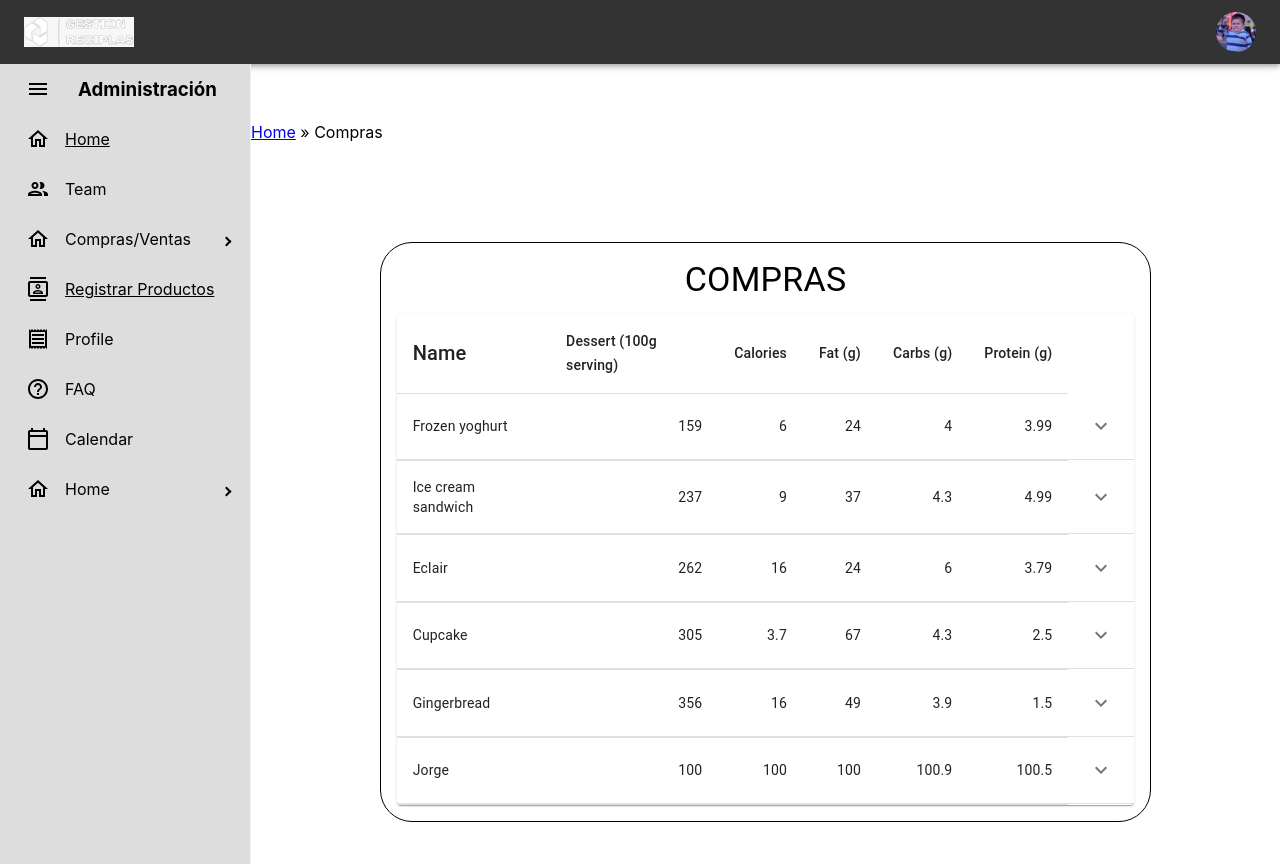
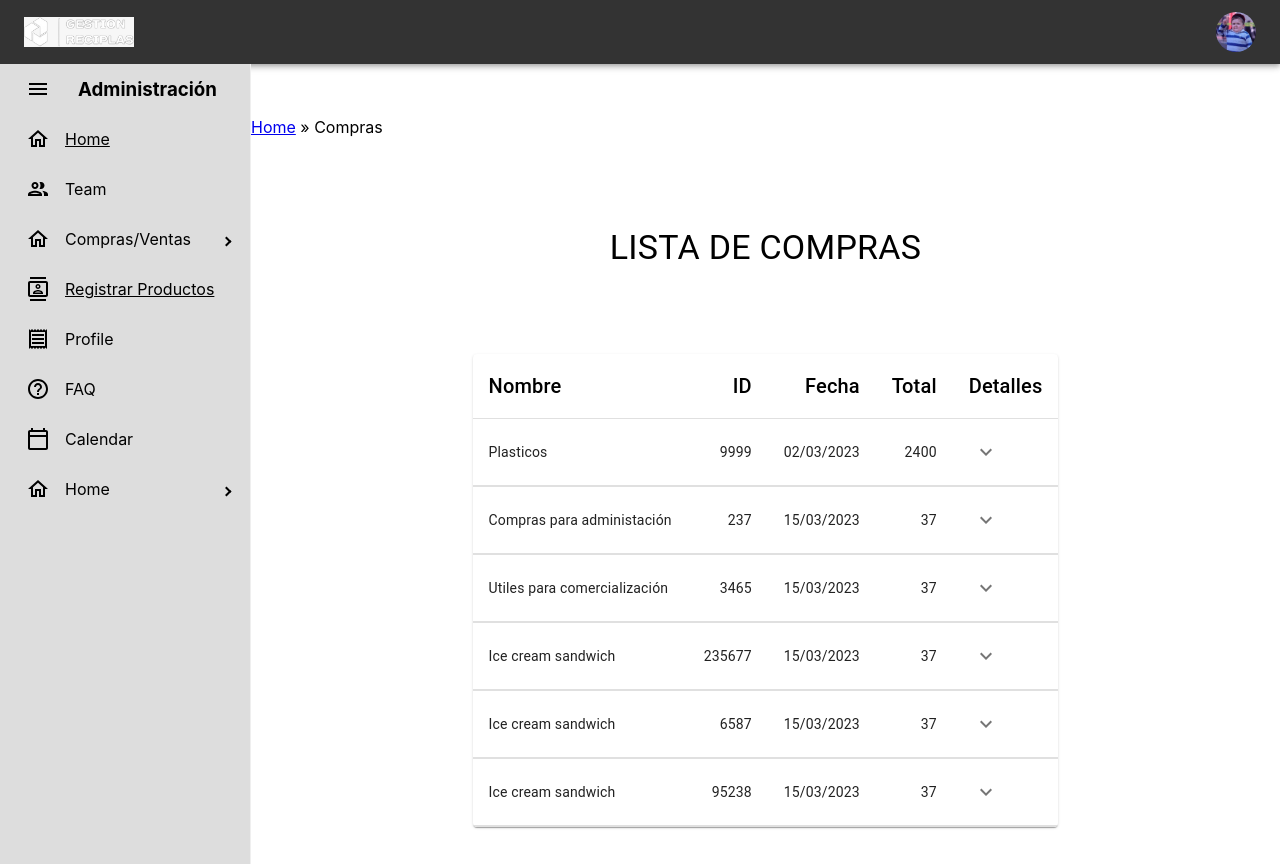
Before and after one commit to SixtoArrejin/RECIPLAS-TPI-G7, a React (Create React App) app in the folder gestion-reciplast/: page /compras in a window 1280 px wide. Built offline with nearby package versions, Linux system fonts and the light colour scheme.

Commit message:
Se agrego la pantalla Lista de Compras

```diff
--- a/gestion-reciplast/package.json
+++ b/gestion-reciplast/package.json
@@ -8,6 +8,7 @@
     "@mui/icons-material": "^5.11.16",
     "@mui/material": "^5.13.1",
     "@mui/styled-engine-sc": "^5.12.0",
+    "@mui/x-data-grid": "^6.5.0",
     "@testing-library/jest-dom": "^5.16.5",
     "@testing-library/react": "^13.4.0",
     "@testing-library/user-event": "^13.5.0",
--- a/gestion-reciplast/src/components/BarraLateral.jsx
+++ b/gestion-reciplast/src/components/BarraLateral.jsx
@@ -41,7 +41,7 @@ function BarraLateral() {
                     <SubMenu icon={<HomeOutlinedIcon />} label="Compras/Ventas">
                         <Grid marginLeft="5%">
                             <NavLink to="/compras" style={{ color: "black" }} ><MenuItem icon={<PeopleOutlinedIcon />}>Compras</MenuItem></NavLink>
-                            <MenuItem icon={<PeopleOutlinedIcon />}>Item 2</MenuItem>
+                            <NavLink to="/ventas" style={{ color: "black" }} ><MenuItem icon={<PeopleOutlinedIcon />}>Ventas</MenuItem></NavLink>
                             <MenuItem icon={<PeopleOutlinedIcon />}>Item 3</MenuItem>
                         </Grid>
                     </SubMenu>
--- a/gestion-reciplast/src/components/CollapsibleTable.jsx
+++ b/gestion-reciplast/src/components/TablaCompras.jsx
@@ -13,26 +13,26 @@ import Typography from '@mui/material/Typography';
 import Paper from '@mui/material/Paper';
 import KeyboardArrowDownIcon from '@mui/icons-material/KeyboardArrowDown';
 import KeyboardArrowUpIcon from '@mui/icons-material/KeyboardArrowUp';
-import { Grid } from '@mui/material';
+import { Grid, TextField, Button } from '@mui/material';
 
-function createData(name, calories, fat, carbs, protein, price) {
+function createData(name, id, fecha, total) {
   return {
     name,
-    calories,
-    fat,
-    carbs,
-    protein,
-    price,
+    id,
+    fecha,
+    total,
     history: [
       {
-        date: '2020-01-05',
-        customerId: '11091700',
-        amount: 3,
+        name: 'Botella',
+        pu: 35,
+        cantidad: 3,
+        descripcion: "Buen producto"
       },
       {
-        date: '2020-01-02',
-        customerId: 'Anonymous',
-        amount: 1,
+        name: 'Bolsas',
+        pu: 5,
+        cantidad: 1,
+        descripcion: "Buenisimo"
       },
     ],
   };
@@ -48,11 +48,9 @@ function Row(props) {
         <TableCell component="th" scope="row">
           {row.name}
         </TableCell>
-        <TableCell align="right">{row.calories}</TableCell>
-        <TableCell align="right">{row.fat}</TableCell>
-        <TableCell align="right">{row.carbs}</TableCell>
-        <TableCell align="right">{row.protein}</TableCell>
-        <TableCell align="right">{row.price}</TableCell>
+        <TableCell align="right">{row.id}</TableCell>
+        <TableCell align="right">{row.fecha}</TableCell>
+        <TableCell align="right">{row.total}</TableCell>
         <TableCell>
           <IconButton
             aria-label="expand row"
@@ -69,37 +67,48 @@ function Row(props) {
 
             {/* Detalle de cada fila */}
             <Box sx={{ margin: 1 }}>
-              <Typography variant="h6" gutterBottom component="div">
-                Detalle
+              <Typography variant="h5" gutterBottom component="div">
+                Detalle de compra
               </Typography>
+              <Typography variant="h6" color="initial">Proveedor: Don Moncho</Typography>
               <Table size="small" aria-label="purchases">
                 <TableHead>
                   <TableRow>
-                    <TableCell>Date</TableCell>
-                    <TableCell>Customer</TableCell>
-                    <TableCell align="right">Amount</TableCell>
+                    <TableCell>Producto</TableCell>
+                    <TableCell align="right">Descripcion</TableCell>
+                    <TableCell>P/U</TableCell>
+                    <TableCell align="right">Cantidad</TableCell>
                     <TableCell align="right">Total price ($)</TableCell>
-                    <TableCell align="right">Fatality ($)</TableCell>
+
                   </TableRow>
                 </TableHead>
                 <TableBody>
                   {row.history.map((historyRow) => (
-                    <TableRow key={historyRow.date}>
+                    <TableRow key={historyRow.name}>
                       <TableCell component="th" scope="row">
-                        {historyRow.date}
-                      </TableCell>
-                      <TableCell>{historyRow.customerId}</TableCell>
-                      <TableCell align="right">{historyRow.amount}</TableCell>
-                      <TableCell align="right">
-                        {Math.round(historyRow.amount * row.price * 100) / 100}
+                        {historyRow.name}
                       </TableCell>
                       <TableCell align="right">
-                        Pepe
+                        {historyRow.descripcion}
                       </TableCell>
+                      <TableCell>{historyRow.pu}</TableCell>
+                      <TableCell align="right">{historyRow.cantidad}</TableCell>
+                      <TableCell align="right">
+                        {Math.round(historyRow.cantidad * historyRow.pu * 100) / 100}
+                      </TableCell>
+
                     </TableRow>
                   ))}
                 </TableBody>
               </Table>
+              <br />
+              <Grid container
+                direction="row"
+                justifyContent="flex-end"
+                alignItems="center">
+                <Button variant="outlined">Imprimir</Button>
+              </Grid>
+
             </Box>
           </Collapse>
         </TableCell>
@@ -108,46 +117,30 @@ function Row(props) {
   );
 }
 
-Row.propTypes = {
-  row: PropTypes.shape({
-    calories: PropTypes.number.isRequired,
-    carbs: PropTypes.number.isRequired,
-    fat: PropTypes.number.isRequired,
-    history: PropTypes.arrayOf(
-      PropTypes.shape({
-        amount: PropTypes.number.isRequired,
-        customerId: PropTypes.string.isRequired,
-        date: PropTypes.string.isRequired,
-      }),
-    ).isRequired,
-    name: PropTypes.string.isRequired,
-    price: PropTypes.number.isRequired,
-    protein: PropTypes.number.isRequired,
-  }).isRequired,
-};
 
 const rows = [
-  createData('Frozen yoghurt', 159, 6.0, 24, 4.0, 3.99),
-  createData('Ice cream sandwich', 237, 9.0, 37, 4.3, 4.99),
-  createData('Eclair', 262, 16.0, 24, 6.0, 3.79),
-  createData('Cupcake', 305, 3.7, 67, 4.3, 2.5),
-  createData('Gingerbread', 356, 16.0, 49, 3.9, 1.5),
-  createData('Jorge', 100, 100.0, 100, 100.9, 100.5),
+  createData('Plasticos', 9999, "02/03/2023", 2400),
+  createData('Compras para administación', 237, "15/03/2023", 37),
+  createData('Utiles para comercialización', 3465, "15/03/2023", 37),
+  createData('Ice cream sandwich', 235677, "15/03/2023", 37),
+  createData('Ice cream sandwich', 6587, "15/03/2023", 37),
+  createData('Ice cream sandwich', 95238, "15/03/2023", 37),
 ];
 
-export default function CollapsibleTable() {
+export default function TablaCompras() {
   return (
     <Grid>
       <TableContainer component={Paper}>
         <Table aria-label="collapsible table">
           <TableHead>
             <TableRow>
-              <TableCell><Typography variant="h6">Name</Typography></TableCell>
-              <TableCell>Dessert (100g serving)</TableCell>
-              <TableCell align="right">Calories</TableCell>
-              <TableCell align="right">Fat&nbsp;(g)</TableCell>
-              <TableCell align="right">Carbs&nbsp;(g)</TableCell>
-              <TableCell align="right">Protein&nbsp;(g)</TableCell>
+
+              <TableCell><Typography variant="h6" color="initial">Nombre</Typography></TableCell>
+              <TableCell align="right"><Typography variant="h6" color="initial">ID</Typography></TableCell>
+              <TableCell align="right"><Typography variant="h6" color="initial">Fecha</Typography></TableCell>
+              <TableCell align="right"><Typography variant="h6" color="initial">Total</Typography></TableCell>
+              <TableCell align="right"><Typography variant="h6" color="initial">Detalles</Typography></TableCell>
+
             </TableRow>
           </TableHead>
           <TableBody>
--- a/gestion-reciplast/src/pages/administracion/Compras.jsx
+++ b/gestion-reciplast/src/pages/administracion/Compras.jsx
@@ -1,6 +1,6 @@
 import { Grid, Typography } from "@mui/material";
 import { NavLink } from "react-router-dom";
-import CollapsibleTable from "../../components/CollapsibleTable";
+import TablaCompras from "../../components/TablaCompras";
 
 function Compras() {
     return (
@@ -10,14 +10,18 @@ function Compras() {
                 <p><NavLink to="/home" >Home</NavLink> » Compras </p>
             </Grid>
 
-            <Grid container xs={9} direction="row" justifyContent="center" alignItems="center" border="1px solid black" borderRadius={8} padding={2}>
-                <Grid container xs={12} direction="row" justifyContent="center" alignItems="center">
-                    <Typography variant="h4" gutterBottom>
-                        COMPRAS
-                    </Typography>
-                </Grid>
+            <Grid container xs={12} direction="row" justifyContent="center" alignItems="center">
+                <Typography variant="h4" gutterBottom>
+                    LISTA DE COMPRAS
+                </Typography>
+            </Grid>
+
+            <Grid container xs={8} direction="row" justifyContent="center" alignItems="center"
+                // border="1px solid black" borderRadius={8} padding={2}
+                >
+
                 <Grid item>
-                    <CollapsibleTable />
+                    <TablaCompras />
                 </Grid>
             </Grid>
 
--- a/gestion-reciplast/src/pages/administracion/Ventas.jsx
+++ b/gestion-reciplast/src/pages/administracion/Ventas.jsx
@@ -2,6 +2,7 @@ import AccessibleTable from "../../components/AccessibleTable";
 import { Grid } from "@mui/material";
 
 function Ventas() {
+
     return (
         <Grid container xs={12} justifyContent="center">
             <Grid container xs={10}>
```
Also changed, not shown: 2 other files (tests, documents, lock files or other folders).
